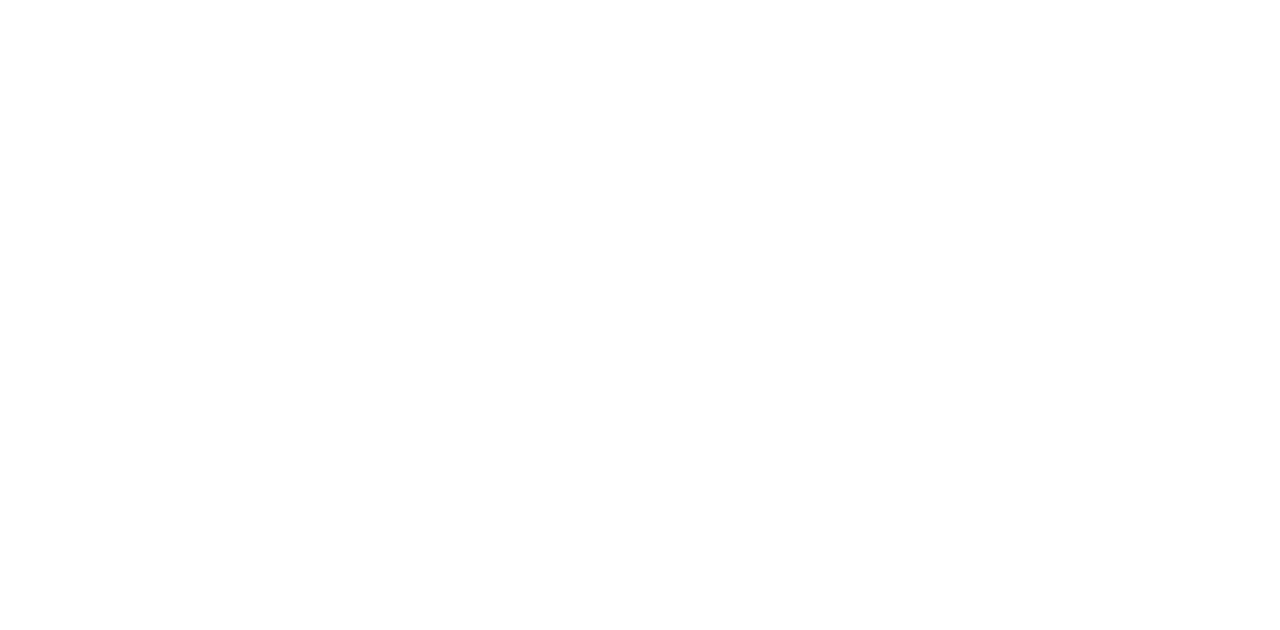
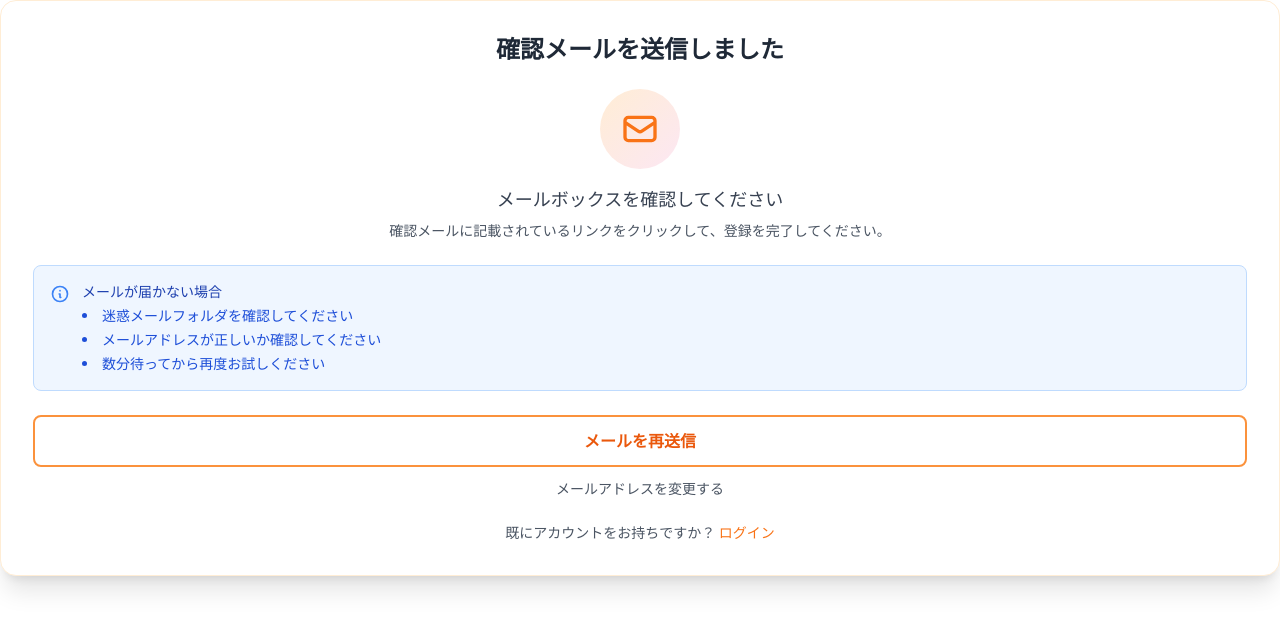
Before and after one commit to narumi817/family-ops, a Nuxt app in the folder client/: page /signup/email_sent in a window 1280 px wide. Before the commit this address had no page. Shown: the top 630 px of the page. Built offline with nearby package versions, Linux system fonts and the light colour scheme.

Commit message:
メール送信完了画面実装とメールの修正

```diff
--- a/client/composables/useApi.ts
+++ b/client/composables/useApi.ts
@@ -2,6 +2,7 @@ export const useApi = () => {
   const config = useRuntimeConfig()
   const baseURL = config.public.baseURL
 
+  // コンポーネントマウント時やsetup内で使用（useFetch）
   const apiFetch = <T>(url: string, options: any = {}) => {
     return useFetch<T>(url, {
       baseURL,
@@ -14,7 +15,35 @@ export const useApi = () => {
     })
   }
 
+  // イベントハンドラ内で使用（$fetch）
+  const apiFetchAction = async <T>(url: string, options: any = {}): Promise<{ data: Ref<T | null>; error: Ref<any> }> => {
+    try {
+      const data = await $fetch<T>(url, {
+        baseURL,
+        ...options,
+        credentials: 'include', // Cookie認証のために必要
+        headers: {
+          'Content-Type': 'application/json',
+          ...options.headers,
+        },
+      })
+      return {
+        data: ref(data),
+        error: ref(null),
+      }
+    } catch (err: any) {
+      return {
+        data: ref(null),
+        error: ref({
+          data: err.data || err,
+          statusCode: err.statusCode || err.status,
+        }),
+      }
+    }
+  }
+
   return {
     apiFetch,
+    apiFetchAction,
   }
 }
--- a/client/pages/signup/email.vue
+++ b/client/pages/signup/email.vue
@@ -117,7 +117,7 @@ definePageMeta({
 })
 
 const router = useRouter()
-const { apiFetch } = useApi()
+const { apiFetchAction } = useApi()
 
 const apiError = ref<string | null>(null)
 const loading = ref(false)
@@ -151,7 +151,7 @@ const onSubmit = handleSubmit(async (values) => {
   loading.value = true
 
   try {
-    const { data, error } = await apiFetch<{ message: string }>('/api/v1/signup/email', {
+    const { data, error } = await apiFetchAction<{ message: string }>('/api/v1/signup/email', {
       method: 'POST',
       body: {
         email: values.email.trim(),
@@ -173,6 +173,10 @@ const onSubmit = handleSubmit(async (values) => {
     }
 
     if (data.value) {
+      // メールアドレスをセッションストレージに保存（再送信用）
+      if (process.client) {
+        sessionStorage.setItem('signup_email', values.email.trim())
+      }
       // 成功時は送信完了画面へ遷移
       router.push('/signup/email_sent')
     }
--- /dev/null
+++ b/client/pages/signup/email_sent.vue
@@ -0,0 +1,206 @@
+<template>
+  <NuxtLayout name="auth">
+    <div class="bg-white rounded-2xl shadow-xl p-6 sm:p-8 border border-orange-100">
+      <h2 class="text-xl sm:text-2xl font-semibold text-gray-800 mb-6 text-center">
+        確認メールを送信しました
+      </h2>
+
+      <!-- メインコンテンツ -->
+      <div class="space-y-6">
+        <!-- アイコンとメッセージ -->
+        <div class="text-center">
+          <div class="inline-flex items-center justify-center w-16 h-16 sm:w-20 sm:h-20 bg-gradient-to-br from-orange-100 to-pink-100 rounded-full mb-4">
+            <svg
+              class="w-8 h-8 sm:w-10 sm:h-10 text-orange-500"
+              fill="none"
+              stroke="currentColor"
+              viewBox="0 0 24 24"
+            >
+              <path
+                stroke-linecap="round"
+                stroke-linejoin="round"
+                stroke-width="2"
+                d="M3 8l7.89 5.26a2 2 0 002.22 0L21 8M5 19h14a2 2 0 002-2V7a2 2 0 00-2-2H5a2 2 0 00-2 2v10a2 2 0 002 2z"
+              />
+            </svg>
+          </div>
+          <p class="text-base sm:text-lg text-gray-700 mb-2">
+            メールボックスを確認してください
+          </p>
+          <p class="text-sm text-gray-600">
+            確認メールに記載されているリンクをクリックして、登録を完了してください。
+          </p>
+        </div>
+
+        <!-- 案内メッセージ -->
+        <div class="bg-blue-50 border border-blue-200 rounded-lg p-4">
+          <div class="flex items-start">
+            <svg
+              class="w-5 h-5 text-blue-500 mt-0.5 mr-3 flex-shrink-0"
+              fill="none"
+              stroke="currentColor"
+              viewBox="0 0 24 24"
+            >
+              <path
+                stroke-linecap="round"
+                stroke-linejoin="round"
+                stroke-width="2"
+                d="M13 16h-1v-4h-1m1-4h.01M21 12a9 9 0 11-18 0 9 9 0 0118 0z"
+              />
+            </svg>
+            <div class="text-sm text-blue-800">
+              <p class="font-medium mb-1">メールが届かない場合</p>
+              <ul class="list-disc list-inside space-y-1 text-blue-700">
+                <li>迷惑メールフォルダを確認してください</li>
+                <li>メールアドレスが正しいか確認してください</li>
+                <li>数分待ってから再度お試しください</li>
+              </ul>
+            </div>
+          </div>
+        </div>
+
+        <!-- アクションボタン -->
+        <div class="space-y-3">
+          <button
+            type="button"
+            :disabled="loading"
+            @click="handleResend"
+            class="w-full min-h-[48px] bg-white border-2 border-orange-400 text-orange-600 font-semibold text-base py-3 px-6 rounded-lg hover:bg-orange-50 active:scale-[0.98] transition-all duration-200 disabled:opacity-50 disabled:cursor-not-allowed disabled:active:scale-100 touch-manipulation"
+          >
+            <span v-if="loading" class="flex items-center justify-center">
+              <svg
+                class="animate-spin -ml-1 mr-3 h-5 w-5 text-orange-600"
+                xmlns="http://www.w3.org/2000/svg"
+                fill="none"
+                viewBox="0 0 24 24"
+              >
+                <circle
+                  class="opacity-25"
+                  cx="12"
+                  cy="12"
+                  r="10"
+                  stroke="currentColor"
+                  stroke-width="4"
+                />
+                <path
+                  class="opacity-75"
+                  fill="currentColor"
+                  d="M4 12a8 8 0 018-8V0C5.373 0 0 5.373 0 12h4zm2 5.291A7.962 7.962 0 014 12H0c0 3.042 1.135 5.824 3 7.938l3-2.647z"
+                />
+              </svg>
+              送信中...
+            </span>
+            <span v-else>メールを再送信</span>
+          </button>
+
+          <NuxtLink
+            to="/signup/email"
+            class="block w-full text-center text-sm text-gray-600 hover:text-orange-600 transition-colors"
+          >
+            メールアドレスを変更する
+          </NuxtLink>
+        </div>
+
+        <!-- エラーメッセージ（再送信時） -->
+        <div
+          v-if="apiError"
+          class="bg-red-50 border border-red-200 text-red-700 px-4 py-3 rounded-lg text-sm"
+        >
+          {{ apiError }}
+        </div>
+
+        <!-- 成功メッセージ（再送信時） -->
+        <div
+          v-if="successMessage"
+          class="bg-green-50 border border-green-200 text-green-700 px-4 py-3 rounded-lg text-sm"
+        >
+          {{ successMessage }}
+        </div>
+      </div>
+
+      <!-- ログインリンク -->
+      <div class="mt-6 text-center">
+        <p class="text-sm text-gray-600">
+          既にアカウントをお持ちですか？
+          <NuxtLink
+            to="/login"
+            class="text-orange-500 hover:text-orange-600 font-medium transition-colors"
+          >
+            ログイン
+          </NuxtLink>
+        </p>
+      </div>
+    </div>
+  </NuxtLayout>
+</template>
+
+<script setup lang="ts">
+definePageMeta({
+  layout: false, // layouts/auth.vue を使用するため、ページ自身のレイアウトは無効化
+})
+
+const router = useRouter()
+const { apiFetchAction } = useApi()
+
+const loading = ref(false)
+const apiError = ref<string | null>(null)
+const successMessage = ref<string | null>(null)
+
+// セッションストレージからメールアドレスを取得（再送信用）
+const getEmailFromSession = (): string | null => {
+  if (process.client) {
+    return sessionStorage.getItem('signup_email')
+  }
+  return null
+}
+
+// メール再送信処理
+const handleResend = async () => {
+  const email = getEmailFromSession()
+
+  if (!email) {
+    // セッションストレージにメールアドレスがない場合は、メール入力画面に戻る
+    router.push('/signup/email')
+    return
+  }
+
+  loading.value = true
+  apiError.value = null
+  successMessage.value = null
+
+  try {
+    const { data, error } = await apiFetchAction<{ message: string }>('/api/v1/signup/email', {
+      method: 'POST',
+      body: {
+        email: email,
+      },
+    })
+
+    if (error.value) {
+      const errorData = error.value.data as any
+      if (errorData?.error) {
+        apiError.value = errorData.error
+      } else if (errorData?.errors?.email) {
+        apiError.value = Array.isArray(errorData.errors.email)
+          ? errorData.errors.email[0]
+          : errorData.errors.email
+      } else {
+        apiError.value = '確認メールの再送信に失敗しました'
+      }
+      return
+    }
+
+    if (data.value) {
+      successMessage.value = '確認メールを再送信しました。メールボックスを確認してください。'
+      // 3秒後に成功メッセージを非表示
+      setTimeout(() => {
+        successMessage.value = null
+      }, 3000)
+    }
+  } catch (err: any) {
+    apiError.value = err.message || '確認メールの再送信に失敗しました'
+  } finally {
+    loading.value = false
+  }
+}
+</script>
```
Also changed, not shown: 2 other files (tests, documents, lock files or other folders).
